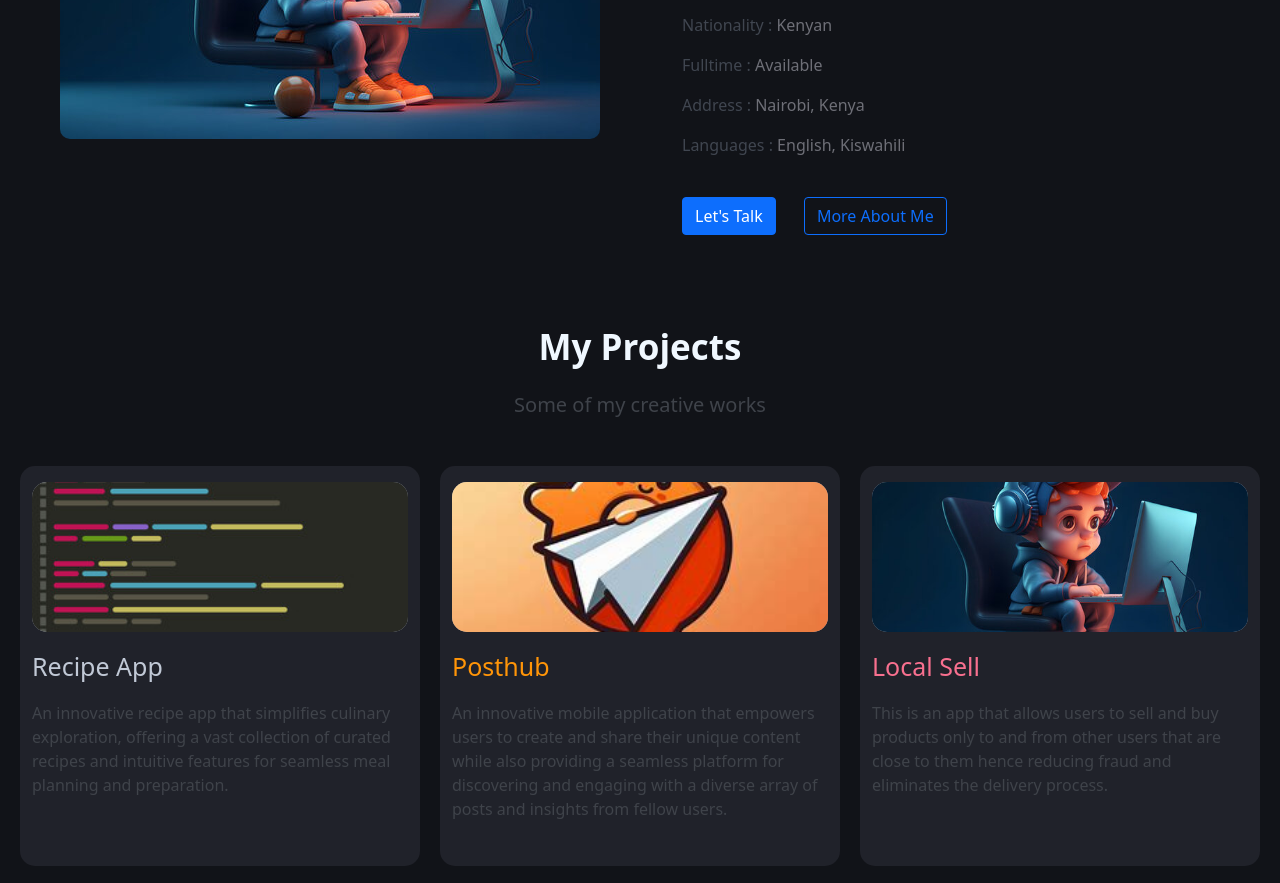
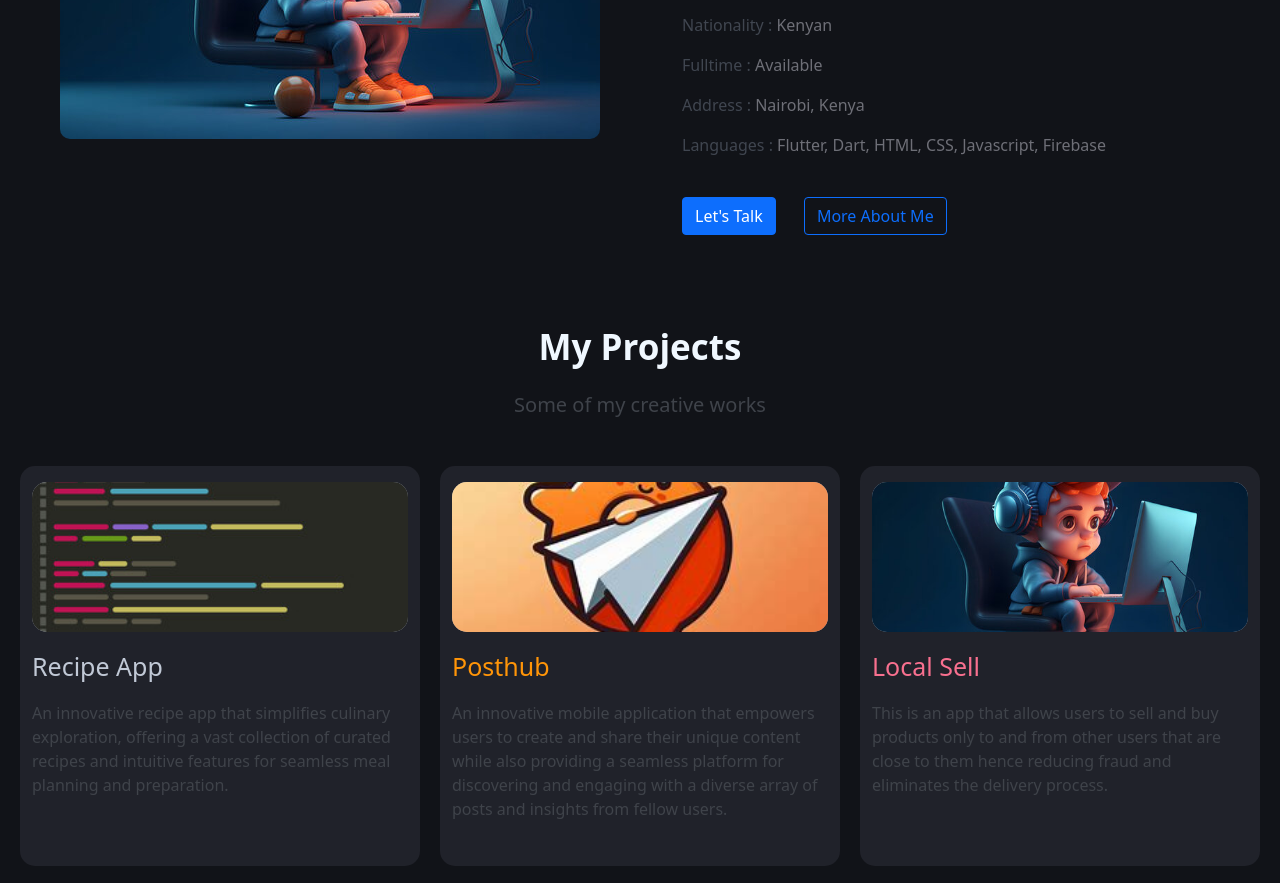
Before and after one commit to johnomeyo/johnomeyo.github.io, a plain HTML site: page index.html in a window 1280 px wide. Shown: the part 1021-1904 px from the top of the page. Drawn offline with nearby package versions, Linux system fonts and the light colour scheme.

Commit message:
languages

```diff
--- a/index.html
+++ b/index.html
@@ -300,7 +300,7 @@
                         Languages :
                     </span>
                     <span style="color:#6E6F77 ;">
-                        English, Kiswahili</span>
+                        Flutter, Dart, HTML, CSS, Javascript, Firebase</span>
                 </p>
                 <a href="#contact" style="text-decoration: none;">
                     <button type="button" class="btn btn-primary">Let's Talk</button>
```
